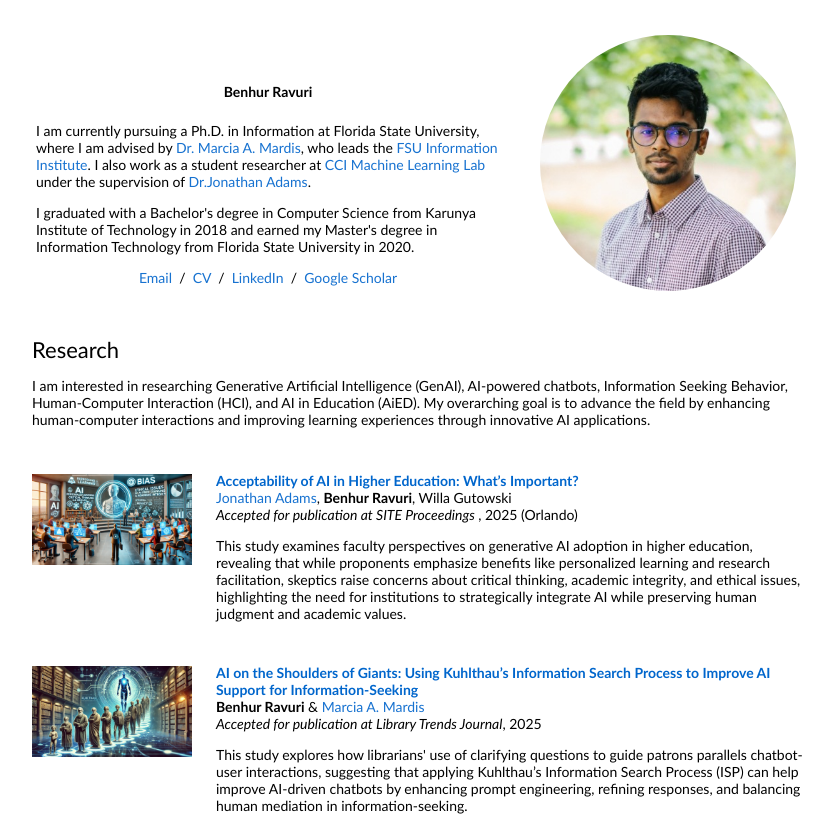
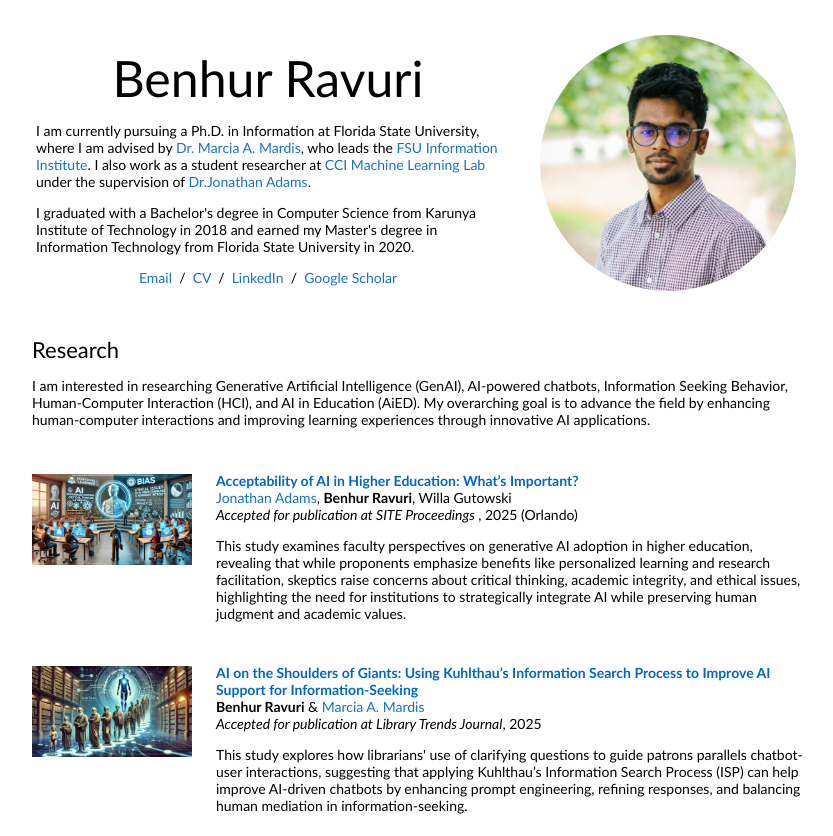
Before and after one commit to BenhurRavuri/BenhurRavuri.github.io, a plain HTML site: page index.html in a window 1280 px wide. Shown: the top 836 px of the page, without its empty margins (224-1057 px from the left). Drawn offline with Linux system fonts and the light colour scheme.

Commit message:
Update index.html

```diff
--- a/index.html
+++ b/index.html
@@ -20,7 +20,7 @@
             <tr style="padding:0px">
               <td style="padding:2.5%;width:63%;vertical-align:middle">
                 <p class="name" style="text-align: center;">
-                  <strong>Benhur Ravuri</strong>
+                  <name>Benhur Ravuri</name>
                 </p>
                 <p>I am currently pursuing a Ph.D. in Information at Florida State University, where I am advised by <a href="https://directory.cci.fsu.edu/marcia-mardis/" target="_blank"> Dr. Marcia A. Mardis</a>, who leads the <a href="https://ii.fsu.edu/" target="_blank">FSU Information Institute</a>. I also work as a student researcher at <a href="https://mlab.create.fsu.edu/" target="_blank"> CCI Machine Learning Lab </a> under the supervision of <a href="https://directory.cci.fsu.edu/jonathan-adams/" target="_blank"> Dr.Jonathan Adams</a>.
                 </p>
```
